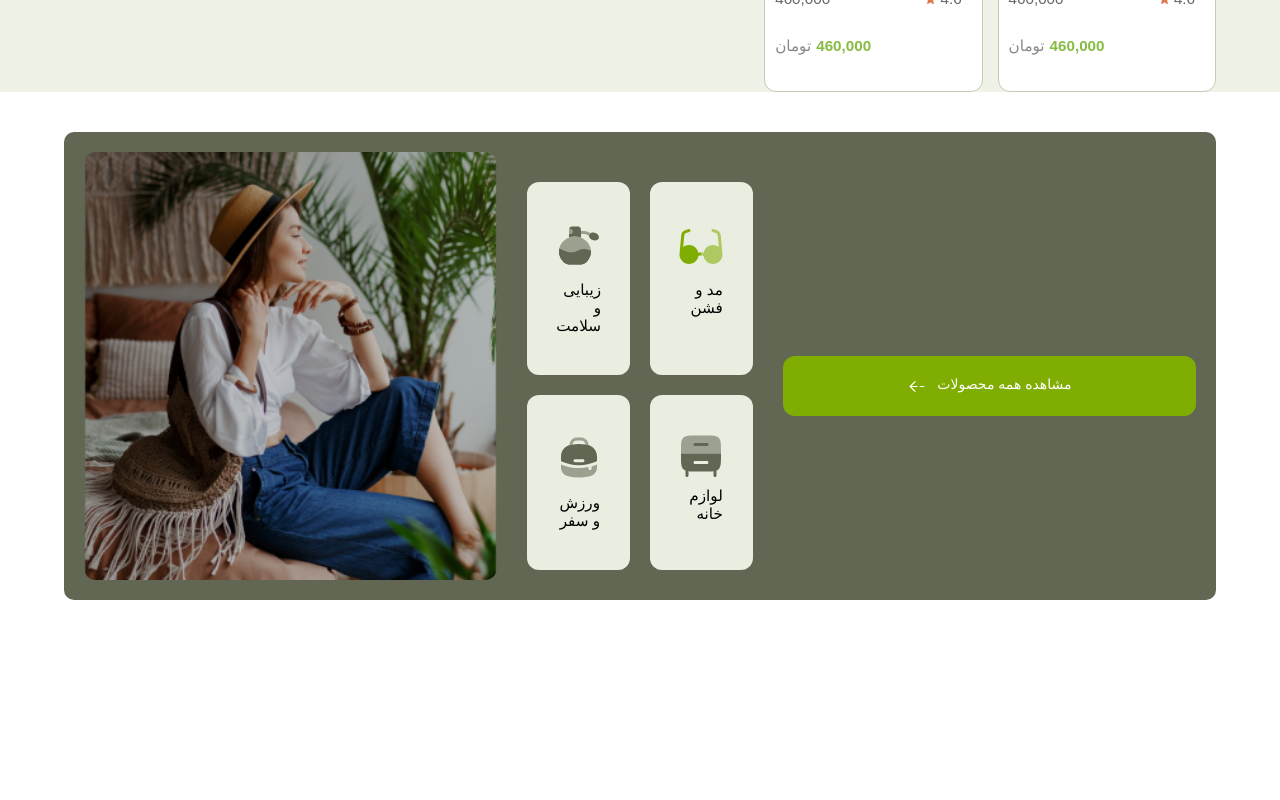
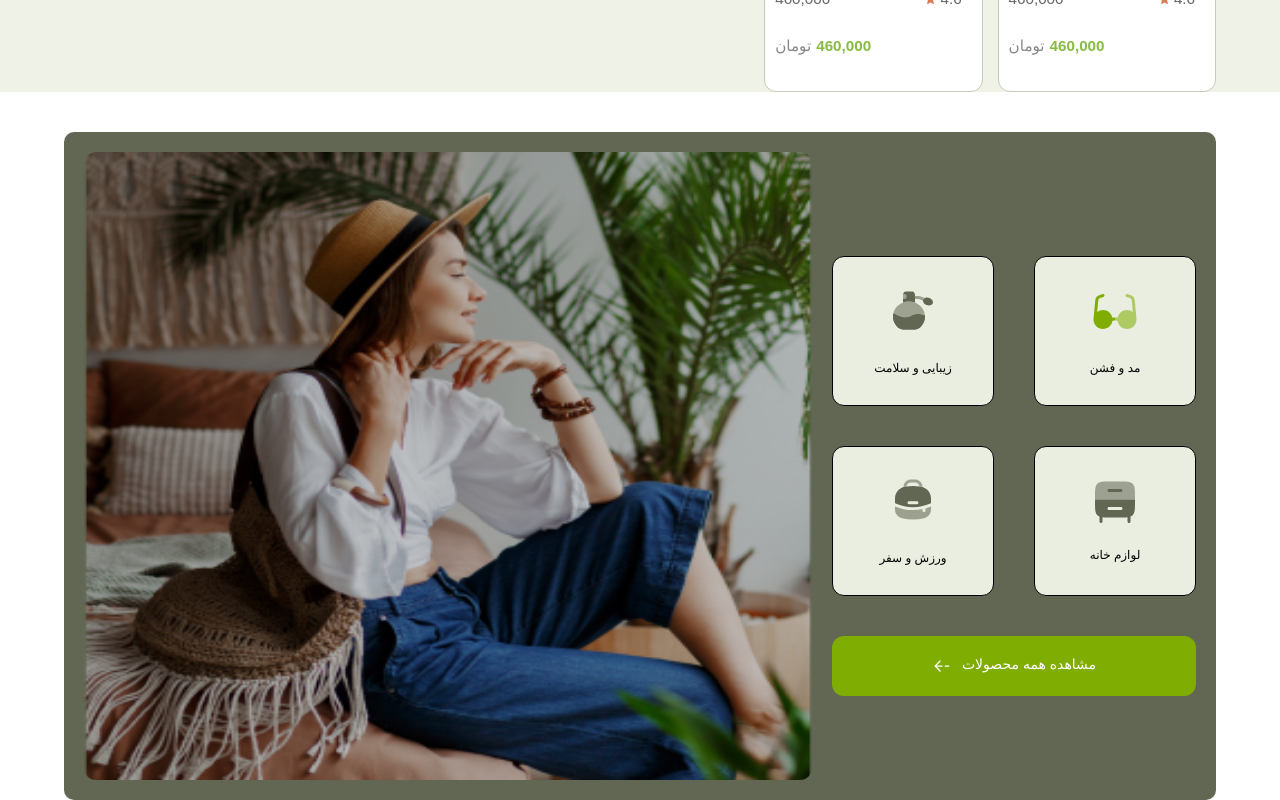
Before and after one commit to 12haa/Mehra-front-task, a React (Vite) app: page / in a window 1280 px wide. Shown: the part 2693-3493 px from the top of the page. Before the commit the page ends 3293 px from the top, so only its background shows below. Built offline with nearby package versions, Linux system fonts and the light colour scheme; a web font is replaced by a local one.

Commit message:
Finish Footer Section Media Query

```diff
--- a/src/App.css
+++ b/src/App.css
@@ -144,9 +144,10 @@
     width: 100%;
 
 }
-.categories__items-wrapper-div{
+
+.categories__items-wrapper-div {
     display: flex;
-    flex-direction:column;
+    flex-direction: column;
     justify-content: space-between;
     direction: rtl;
 }
@@ -366,22 +367,31 @@
 
 }
 
+.footer__item-right-wrapper {
+    display: flex;
+    align-items: center;
+    justify-content: space-between;
+    justify-items: center;
+    flex-direction: column;
+    width: 100%;
+
+}
+
 .footer__items-wrapper {
     display: flex;
     flex-direction: column;
     align-items: center;
     justify-content: center;
-    overflow: hidden;
     width: 100%;
     background-color: #626754;
     border-radius: 10px;
     padding: 20px;
-
-
+    gap: 20px
 }
 
 .footer__items-image-wrapper {
     display: flex;
+    flex: 1 auto;
     align-items: center;
     justify-content: center;
     width: 100%;
@@ -390,7 +400,6 @@
 
 .footer__items-image-wrapper img {
     width: 100%;
-    /*flex: 1;*/
     max-width: 1294px;
     max-height: 628px;
     border-radius: 12px;
@@ -402,27 +411,32 @@
 .footer__items-cards-wrapper {
     width: 100%;
     margin-top: 20px;
-    padding: 0 30px 0 30px;
     display: grid;
     grid-template-columns: repeat(2, minmax(0, 1fr));
-    gap: 20px;
+    gap: 40px;
+
 }
 
 .category__footer-card-wrapper {
-    width: 100%;
-
-    padding: 40px 30px 40px 30px;
-    inset: auto;
+    /*display: flex;*/
+    padding: 30px 30px 30px 30px;
     background-color: #e9eee0;
     border-radius: 12px;
+
 }
 
 .category__footer-card-item {
     display: flex;
+    width: 100%;
+    height: 100%;
     flex-direction: column;
     align-items: center;
-    justify-content: space-around;
-    gap: 10px;
+    justify-content: center;
+    gap: 25px;
+}
+.category__footer-card-item p{
+    font-size: 12px;
+
 }
 
 
@@ -478,26 +492,38 @@
         direction: rtl;
     }
 
+    .footer__item-right-wrapper {
+        display: flex;
+        flex-direction: column;
+        align-items: center;
+        justify-content: center;
+        width: 50%;
+
+
+    }
+
     .footer__items-wrapper {
         display: flex;
         flex-direction: row;
-        height: calc(80% - 30px);
     }
 
-    .footer__items-cards-wrapper {
-        width: 60%;
+    .category__footer-card-wrapper {
+        max-width: 250px;
+        border: 1px solid black;
     }
-    .categories__items-wrapper-div{
+
+    .categories__items-wrapper-div {
         display: flex;
         flex-direction: row;
         width: 100%;
         align-items: center;
         flex-grow: 1;
-        justify-content: space-between;
+
     }
-    .categories__items-div{
+
+    .categories__items-div {
         padding: 8px 15px 8px 15px;
-        gap:30px
+        gap: 30px
     }
 }
 
--- a/src/components/Footer.tsx
+++ b/src/components/Footer.tsx
@@ -13,6 +13,7 @@ const Footer = () => {
                         <div className="footer__items-image-wrapper">
                             <img src="/src/assets/images/cuteWoman.png" alt="cuteWomen Image"/>
                         </div>
+                        <div className="footer__item-right-wrapper">
                             <div className="footer__items-cards-wrapper" dir="rtl">
                                 {
                                     FooterCardsCategoryData.map((item, i) => {
@@ -22,8 +23,16 @@ const Footer = () => {
                                     })
                                 }
                             </div>
-                        <div style={{marginTop:'40px',width:"100%" , display:'flex' , alignItems:'center' , justifyContent:'center'}} dir="rtl">
-                            <CustomButton iconUrl="/src/assets/icons/arrow-down.svg" title="مشاهده همه محصولات" linkUrl="/"/>
+                            <div style={{
+                                marginTop: "40px",
+                                width: "100%",
+                                display: "flex",
+                                alignItems: "center",
+                                justifyContent: "center"
+                            }} dir="rtl">
+                                <CustomButton iconUrl="/src/assets/icons/arrow-down.svg" title="مشاهده همه محصولات"
+                                              linkUrl="/"/>
+                            </div>
                         </div>
                     </div>
                 </div>
```
Lines whose indentation alone changed are shown as unchanged.
